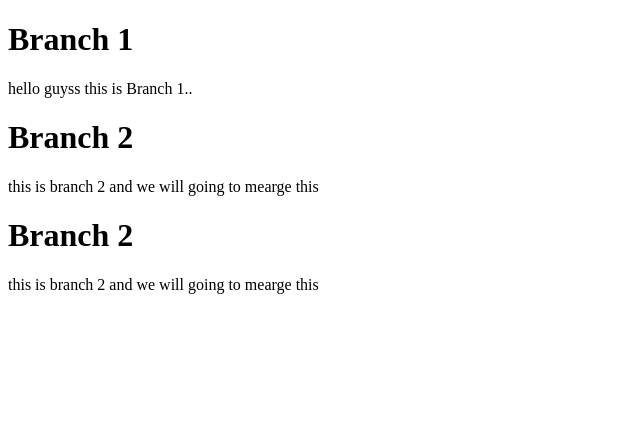
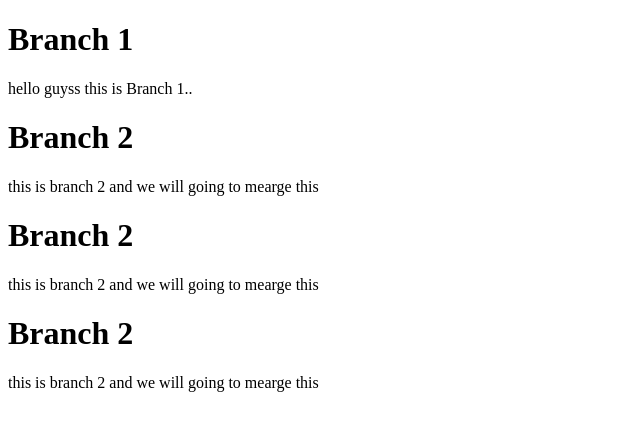
Before and after one commit to satisfied-coder/Repo1, a plain HTML site: page index.html in a window 1280 px wide. Shown: the whole page, without its empty margins (0-640 px from the left). Drawn offline with Linux system fonts and the light colour scheme.

```diff
--- a/index.html
+++ b/index.html
@@ -17,6 +17,8 @@
     <p>this is branch 2 and we will going to mearge this</p>
     <h1>Branch 2</h1>
     <p>this is branch 2 and we will going to mearge this</p>
+    <h1>Branch 2</h1>
+    <p>this is branch 2 and we will going to mearge this</p>
 
 
 
```
